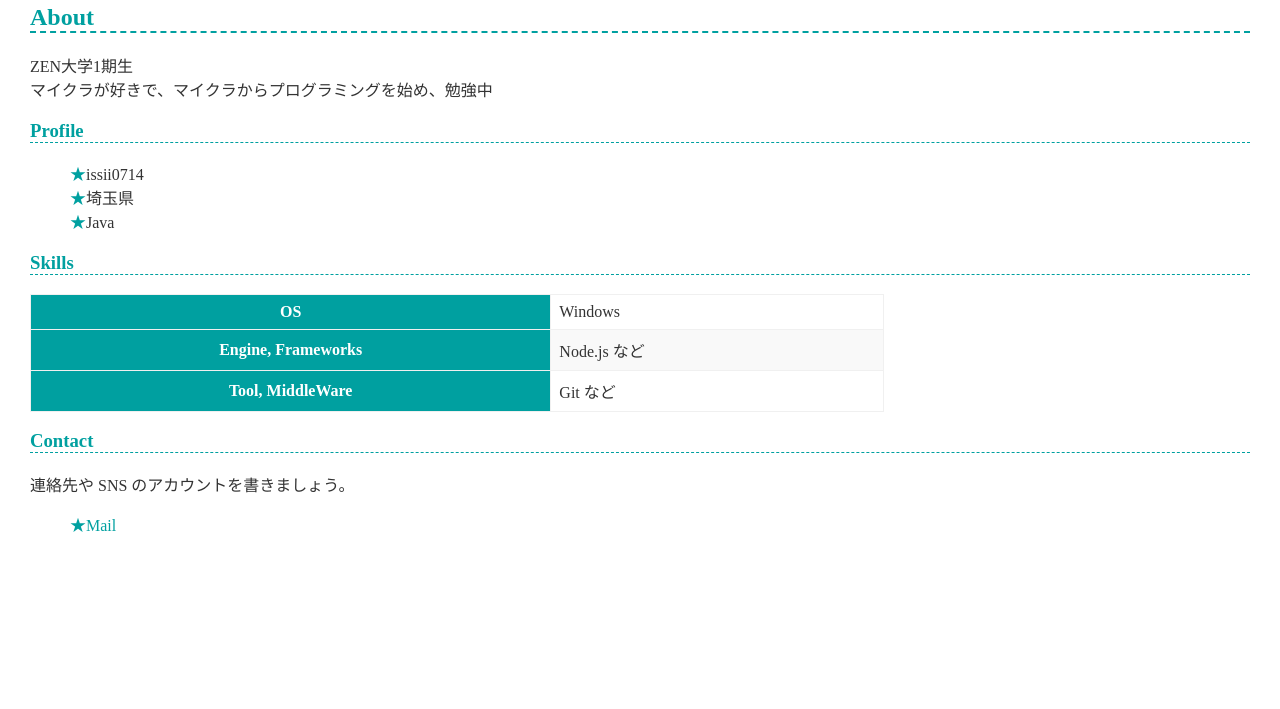
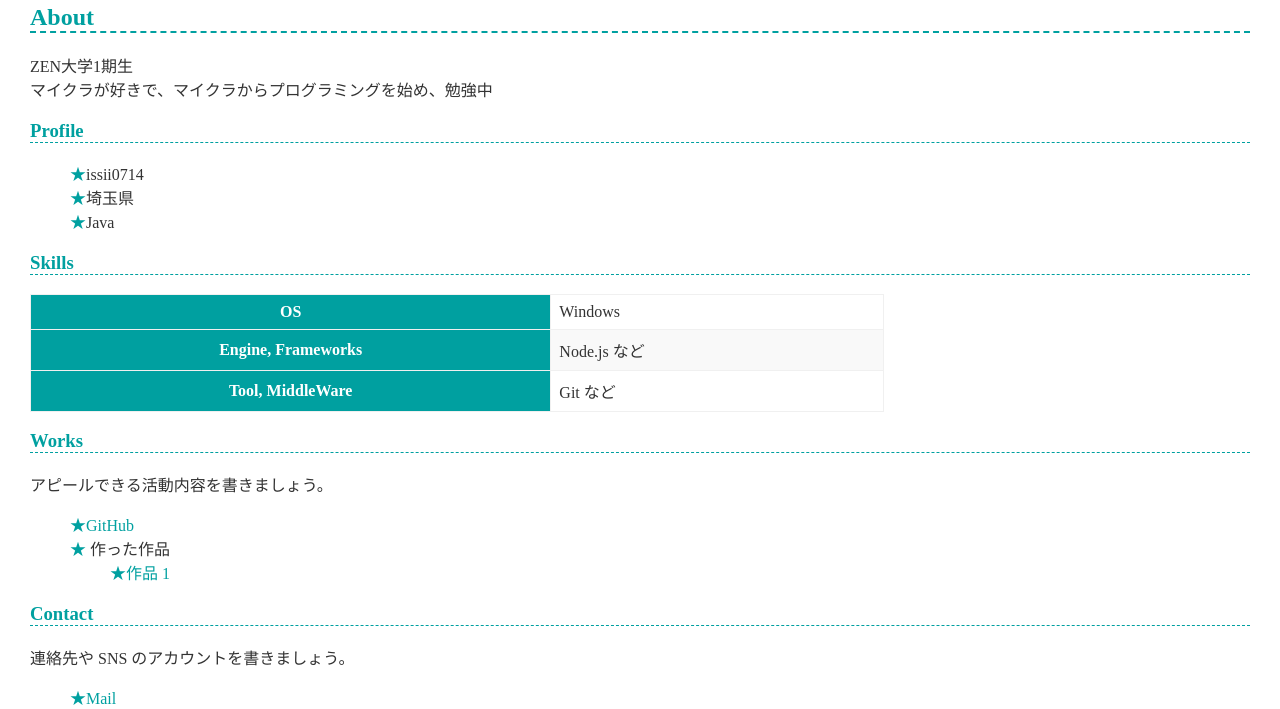
Before and after one commit to issii0714/issii0714.github.io, a plain HTML site: page index.html in a window 1280 px wide. Shown: the part 109-818 px from the top of the page. Drawn offline with Linux system fonts and the light colour scheme.

Commit message:
HTMLにWorksを追加
Added a section to showcase works and projects.

```diff
--- a/index.html
+++ b/index.html
@@ -38,6 +38,18 @@
 		  </tr>
 		</table>
 
+		<h3>Works</h3>
+		<p>アピールできる活動内容を書きましょう。</p>
+		<ul>
+		  <li><a href="<https://github.com/issii0714>">GitHub</a></li>
+		  <li>
+		    作った作品
+		    <ul>
+		      <li><a href="<https://openprocessing.org/sketch/2807978>">作品 1</a></li>
+		    </ul>
+		  </li>
+		</ul>
+
 		<h3>Contact</h3>
 		<p>連絡先や SNS のアカウントを書きましょう。</p>
 		<ul>
```
